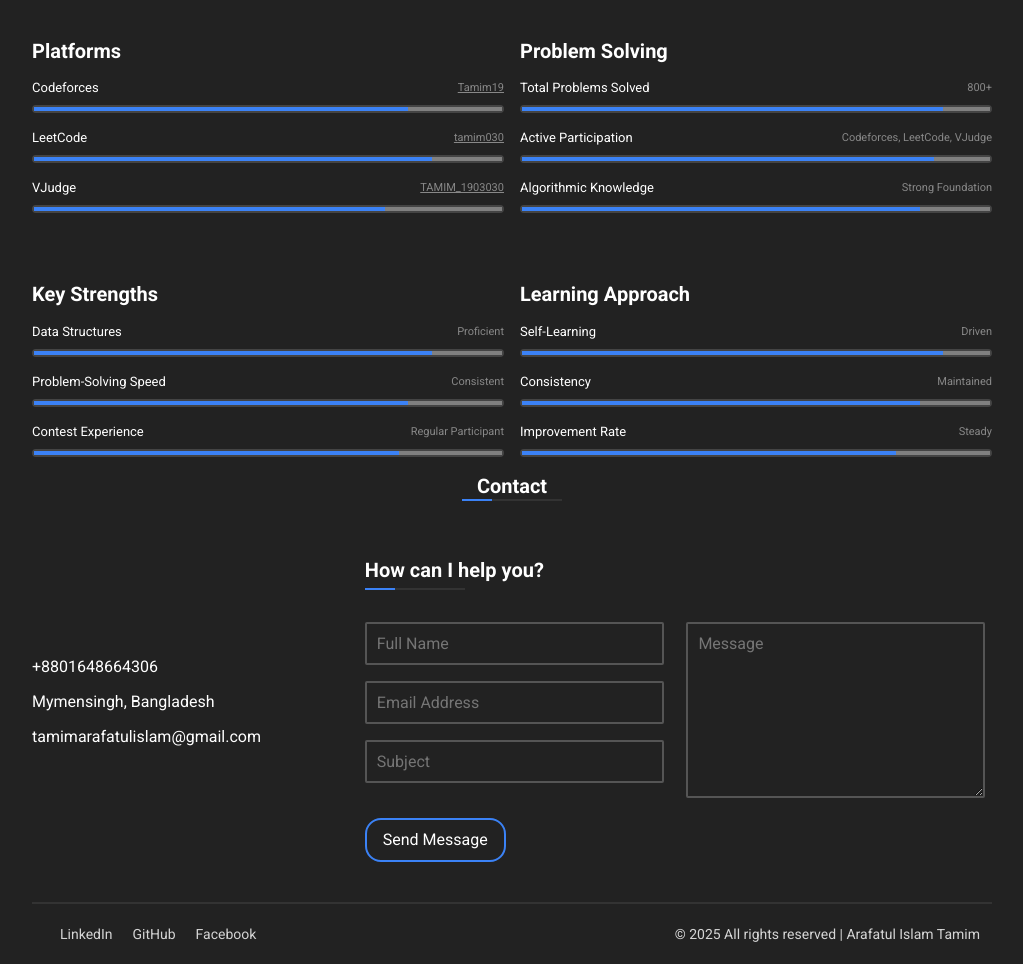
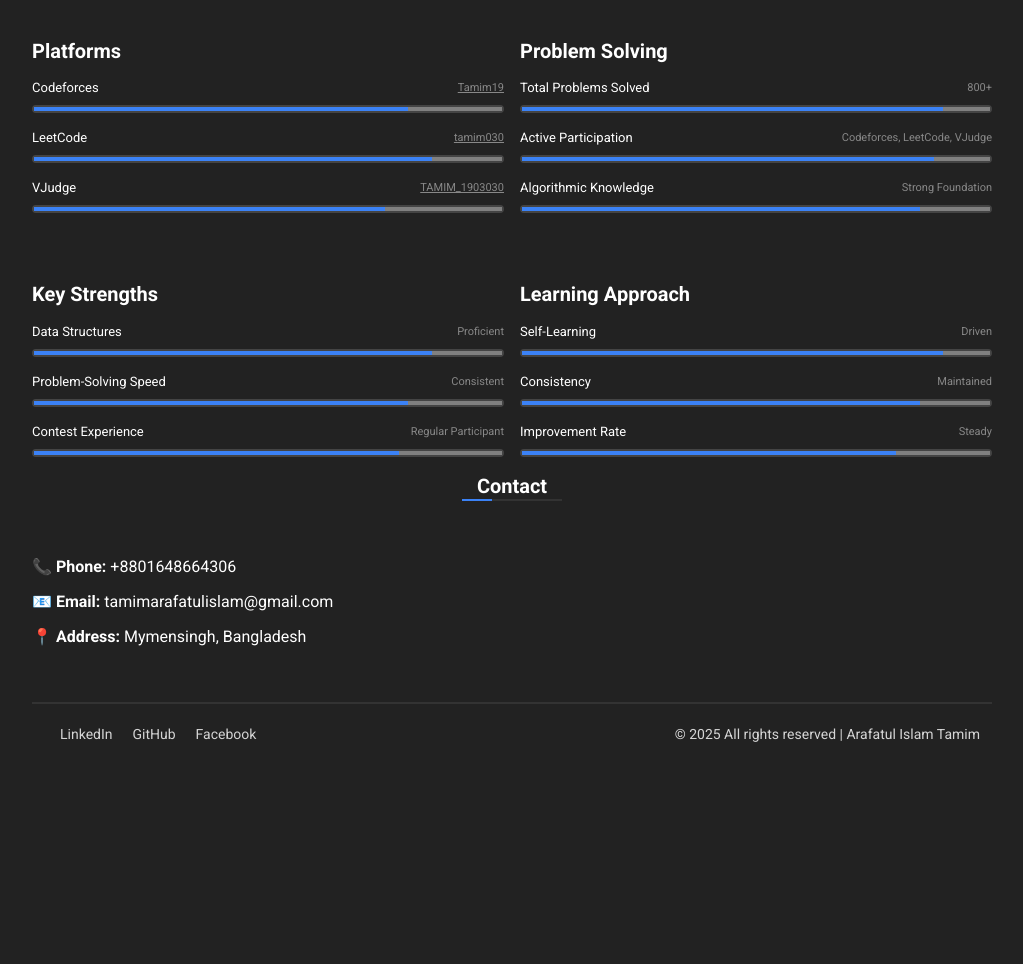
Before and after one commit to ArafatulIslamTamim/Portfolio, a plain HTML site: page index.html in a window 1280 px wide. Shown: the part 2863-3827 px from the top of the page, without its empty margins (128-1151 px from the left). After the commit the page ends 3627 px from the top, so only its background shows below. Drawn offline with Linux system fonts and the light colour scheme.

Commit message:
[Updated] Contact section

```diff
--- a/index.html
+++ b/index.html
@@ -509,7 +509,7 @@
 
 
     <!-- Contact Section -->
-    <div id="contact" class="container">
+    <!-- <div id="contact" class="container">
         <div class="contact-container">
             <div class="subtitle-container">
                 <h3 class="subtitle">Contact</h3>
@@ -546,7 +546,26 @@
             </div>
 
         </div>
+    </div> -->
+<div id="contact" class="container">
+  <div class="contact-container">
+    <div class="subtitle-container">
+      <h3 class="subtitle">Contact</h3>
+      <div class="line">
+        <div class="inner-line"></div>
+      </div>
     </div>
+
+    <div class="contact-info-container">
+      <div class="contact-details">
+        <p>📞 <strong>Phone:</strong> <a href="tel:+8801648664306">+8801648664306</a></p>
+        <p>📧 <strong>Email:</strong> <a href="mailto:tamimarafatulislam@gmail.com">tamimarafatulislam@gmail.com</a></p>
+        <p>📍 <strong>Address:</strong> Mymensingh, Bangladesh</p>
+      </div>
+    </div>
+  </div>
+</div>
+
 
     <!-- Footer Section -->
     <footer>
```
